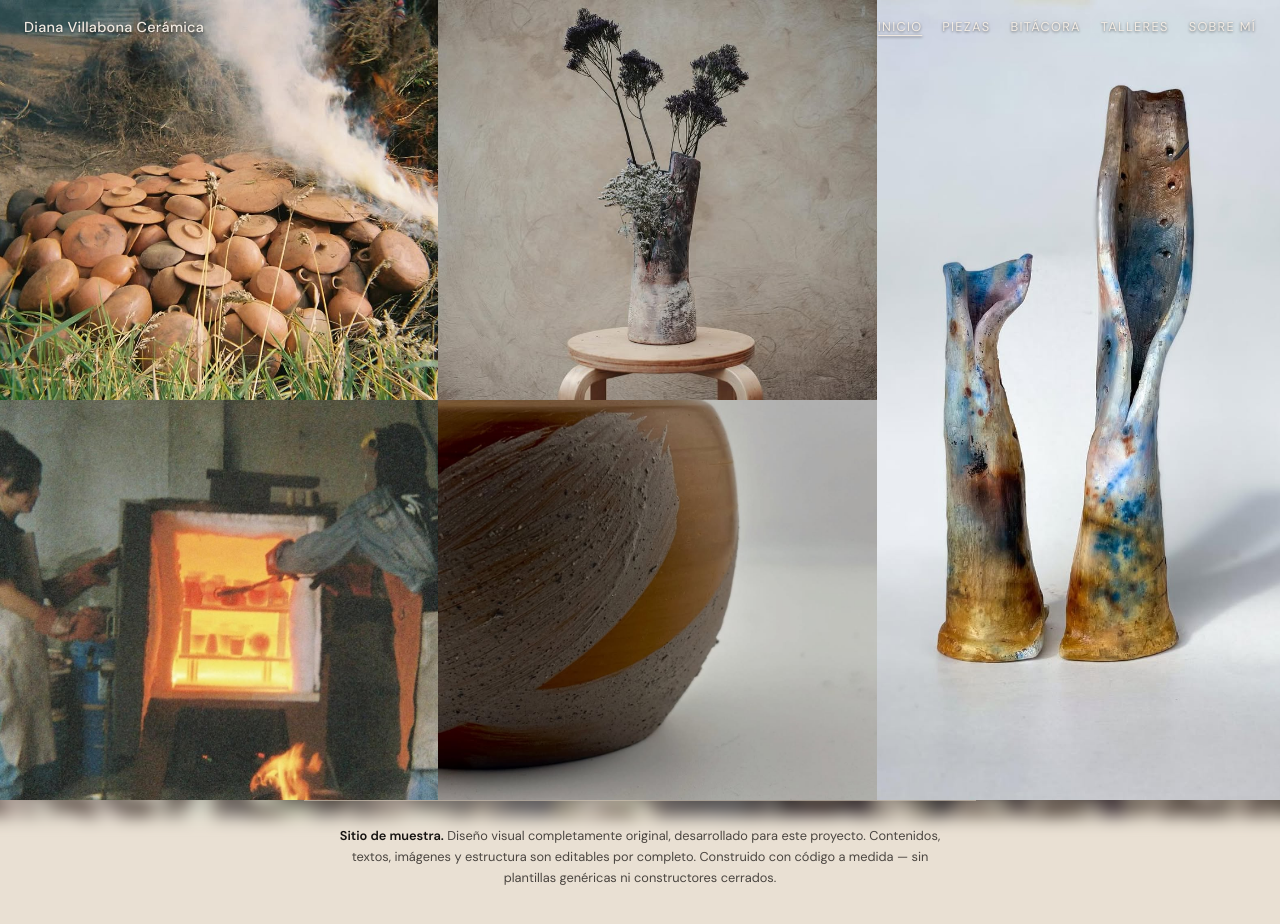
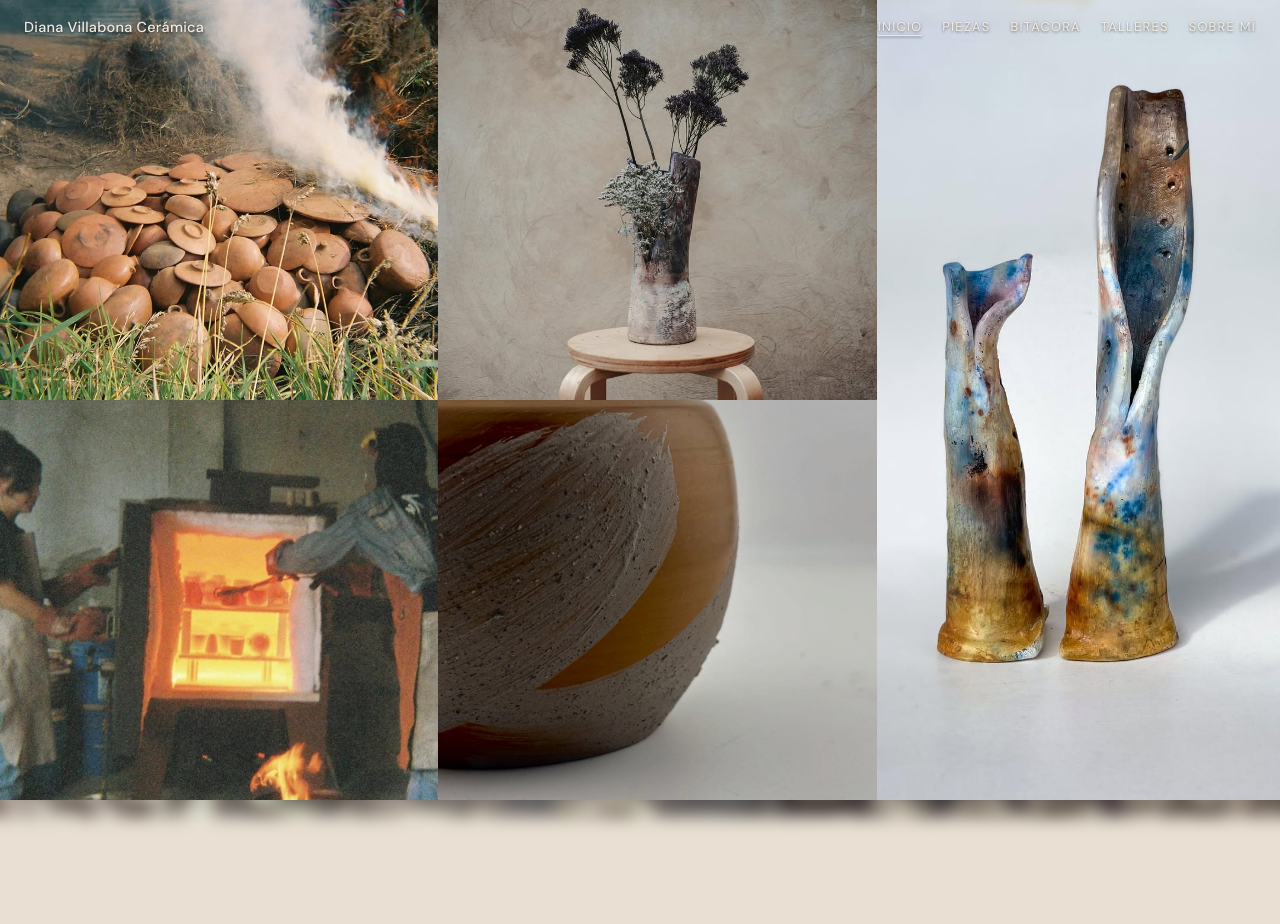
Before and after one commit to enzo369-htm/Diana-Villabona, a React (Vite) app: page / in a window 1280 px wide. Shown: the top 924 px of the page. After the commit the page ends 800 px from the top, so only its background shows below. Built offline with nearby package versions, Linux system fonts and the light colour scheme.

Commit message:
Remove site sample banner from SiteLayout and corresponding styles in App.css. This cleanup enhances the layout by eliminating unnecessary elements, streamlining the user interface.

```diff
--- a/src/App.css
+++ b/src/App.css
@@ -1077,27 +1077,6 @@ article.page-content.page-content--pad.editorial {
   color: var(--ink-muted);
 }
 
-.site-sample-banner {
-  max-width: 42rem;
-  margin: 0 auto;
-  padding: 1.5rem 1.5rem 2.75rem;
-  text-align: center;
-  border-top: 1px solid color-mix(in srgb, var(--line) 65%, transparent);
-}
-
-.site-sample-banner p {
-  margin: 0;
-  font-family: var(--sans);
-  font-size: 0.8rem;
-  line-height: 1.65;
-  color: var(--ink-muted);
-}
-
-.site-sample-banner strong {
-  color: var(--ink);
-  font-weight: 600;
-}
-
 /* —— Home vitrina —— */
 .home-vitrina {
   padding: clamp(2.5rem, 6vw, 4rem) clamp(1.25rem, 4vw, 2rem);
--- a/src/layout/SiteLayout.tsx
+++ b/src/layout/SiteLayout.tsx
@@ -135,18 +135,6 @@ export function SiteLayout() {
             </p>
           </footer>
         ) : null}
-
-        <aside
-          className="site-sample-banner"
-          aria-label="Aviso: sitio de muestra"
-        >
-          <p>
-            <strong>Sitio de muestra.</strong> Diseño visual completamente original,
-            desarrollado para este proyecto. Contenidos, textos, imágenes y estructura
-            son editables por completo. Construido con código a medida — sin plantillas
-            genéricas ni constructores cerrados.
-          </p>
-        </aside>
       </div>
     </div>
   );
```
